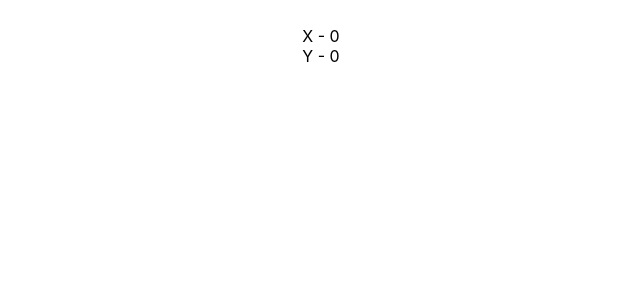
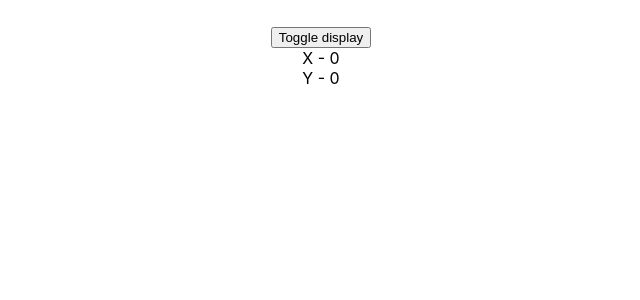
Before and after one commit to GeekShubhamRajput/react-js-learning, a React (Create React App) app: page / in a window 1280 px wide. Shown: the top 300 px of the page, without its empty margins (319-959 px from the left). Built offline with nearby package versions, Linux system fonts and the light colour scheme.

Commit message:
useEffect with cleanup
when hide the mouse effect it should not render

```diff
--- a/src/App.js
+++ b/src/App.js
@@ -1,11 +1,10 @@
 import './App.css';
-import ClassMouse from "./components/ClassMouse"
-import HookMouse from "./components/HookMouse"
+import MouseContainer from "./components/MouseContainer"
 
 function App() {
   return (
     <div className="App">
-      <HookMouse />
+      <MouseContainer />
     </div>
   )
 }
--- a/src/components/ClassMouse.js
+++ b/src/components/ClassMouse.js
@@ -6,7 +6,8 @@ class ClassMouse extends Component{
     super()
     this.state = {
       x: 0,
-      y: 0
+      y: 0,
+
     }
   }
 
@@ -16,6 +17,10 @@ class ClassMouse extends Component{
 
   componentDidMount(){
     window.addEventListener('mousemove', this.logMousePosition)
+  }
+
+  componentWillUnmount(){
+    window.removeEventListener('mousemove', this.logMousePosition)
   }
 
   render(){
--- a/src/components/HookMouse.js
+++ b/src/components/HookMouse.js
@@ -13,6 +13,9 @@ function HookMouse(){
   useEffect(() => {
     console.log("useEffect called")
     window.addEventListener('mousemove', logMousePosition)
+
+    return(()=>{window.removeEventListener('mousemove', logMousePosition)})
+
   }, [])
 
   return(
--- /dev/null
+++ b/src/components/MouseContainer.js
@@ -0,0 +1,15 @@
+import React, {useState, useEffect} from 'react'
+import HookMouse from "./HookMouse"
+
+function MouseContainer(){
+  const [display, setDisplay] = useState(true)
+
+  return(
+    <div>
+      <button onClick={()=>setDisplay(!display)} > Toggle display</button>
+      {display && <HookMouse />}
+    </div>
+  )
+}
+
+export default MouseContainer
```
